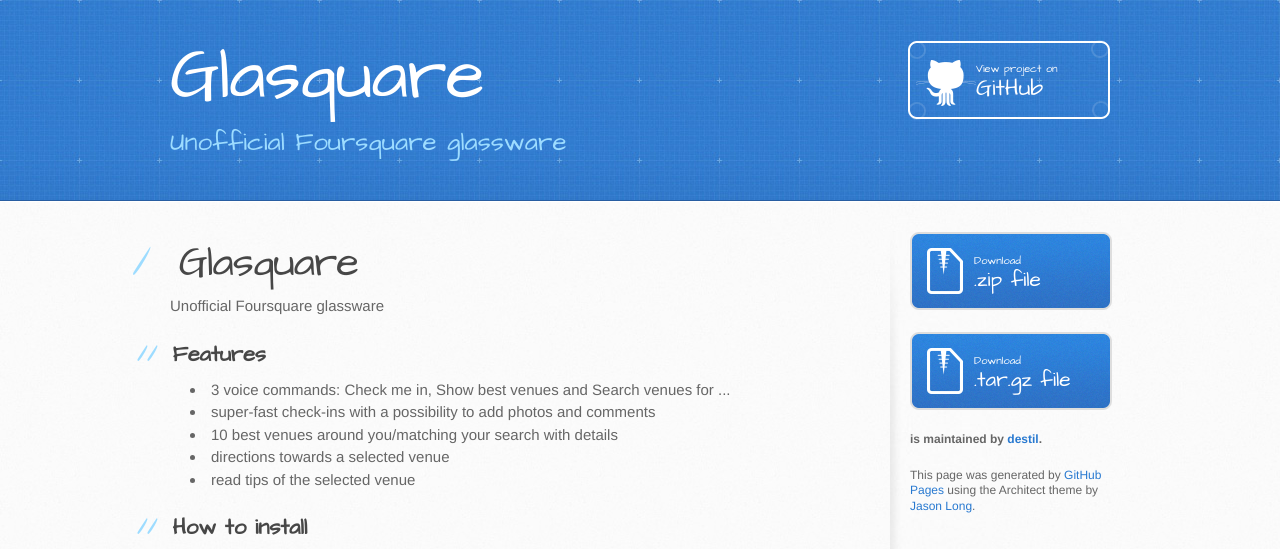
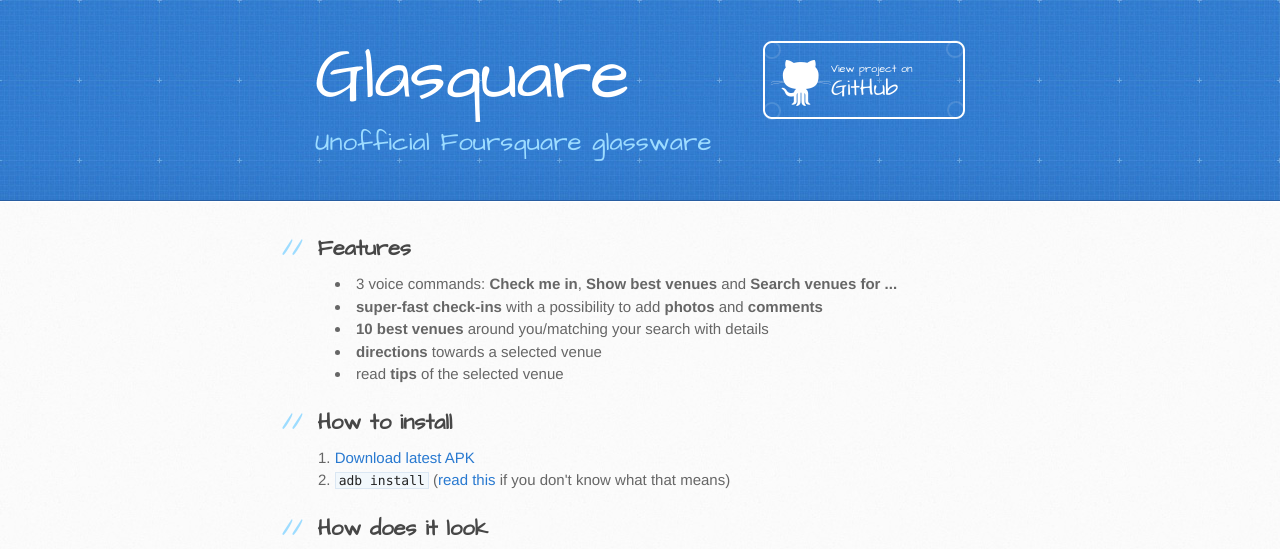
Before and after one commit to davidvavra/glasquare, a plain HTML site: page index.html in a window 1280 px wide. Shown: the top 549 px of the page. Drawn offline with Linux system fonts and the light colour scheme.

Commit message:
tweaking layout

```diff
--- a/index.html
+++ b/index.html
@@ -28,10 +28,6 @@
     <div id="content-wrapper">
       <div class="inner clearfix">
         <section id="main-content">
-          <h1>
-<a name="glasquare" class="anchor" href="#glasquare"><span class="octicon octicon-link"></span></a>Glasquare</h1>
-
-<p>Unofficial Foursquare glassware</p>
 
 <h2>
 <a name="features" class="anchor" href="#features"><span class="octicon octicon-link"></span></a>Features</h2>
@@ -111,7 +107,7 @@
 </ul>
         </section>
 
-        <aside id="sidebar">
+       <!-- <aside id="sidebar">
           <a href="https://github.com/destil/glasquare/zipball/master" class="button">
             <small>Download</small>
             .zip file
@@ -124,7 +120,7 @@
           <p class="repo-owner"><a href="https://github.com/destil/glasquare"></a> is maintained by <a href="https://github.com/destil">destil</a>.</p>
 
           <p>This page was generated by <a href="https://pages.github.com">GitHub Pages</a> using the Architect theme by <a href="https://twitter.com/jasonlong">Jason Long</a>.</p>
-        </aside>
+        </aside>-->
       </div>
     </div>
 
--- a/stylesheets/stylesheet.css
+++ b/stylesheets/stylesheet.css
@@ -32,6 +32,9 @@
 }
 ol, ul {
 	list-style: none;
+}
+strong {
+  font-weight: bold;
 }
 blockquote, q {
 	quotes: none;
@@ -91,7 +94,7 @@
 
 .inner {
   position: relative;
-  width: 940px;
+  width: 650px;
   margin: 0 auto;
 }
 
```
Also changed, not shown: 1 other file.
